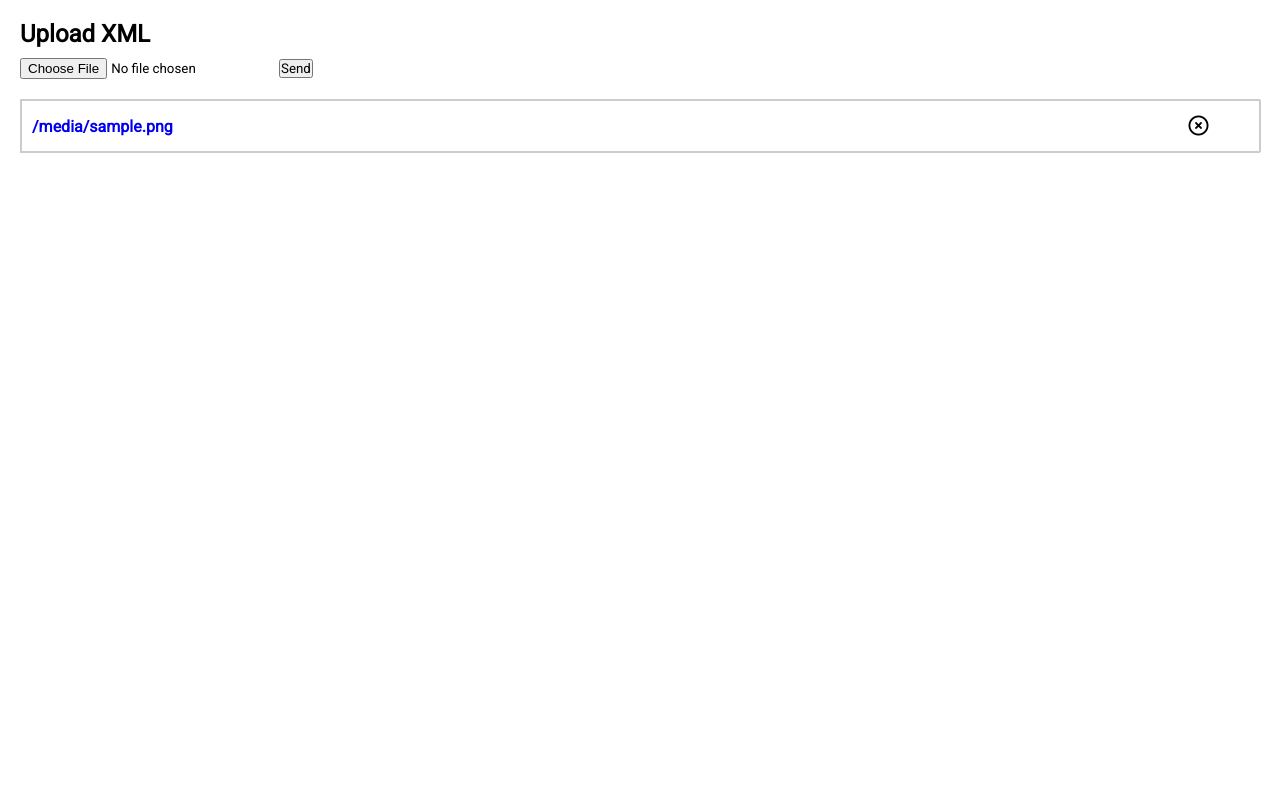
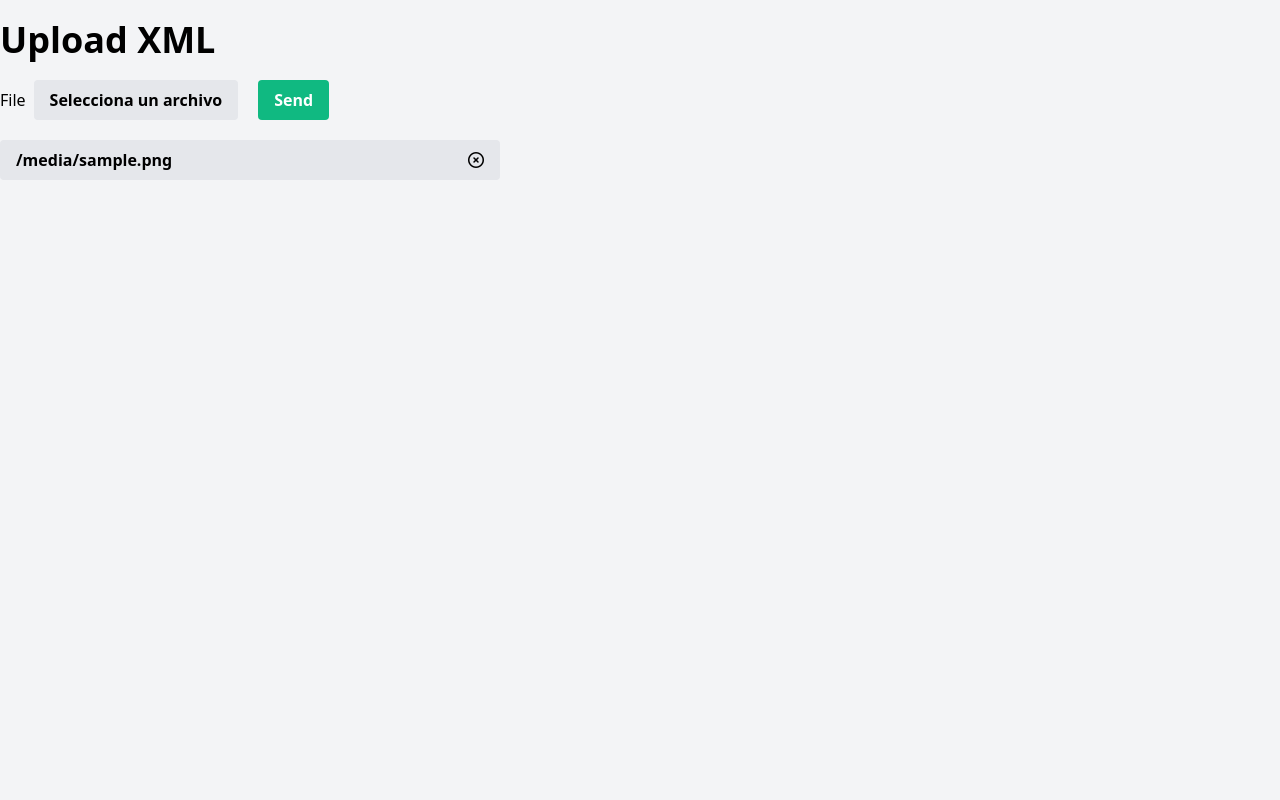
Before and after one commit to batcraker/nmapper, a Flask app: template templates/home.html in a window 1280 px wide. Run offline with Flask 3, Linux system fonts and the light colour scheme; the template is opened without the code that fills it: most values are stand-ins (such as "Sample title", 1, 10 or a date in 2020); some libraries are stand-ins or nearby versions.

Commit message:
Updating styles into main view

```diff
--- a/static/js/app.js
+++ b/static/js/app.js
@@ -2,11 +2,19 @@ const form = document.getElementById("upload-form");
 const uploadedFiles = document.getElementById('uploaded-files');
 const btnDelete = document.querySelectorAll('.delete')
 
+const inputFile = document.getElementById("file")
+const fileLabel = document.getElementById("file-label");
+
 const BASE_URL = window.location.origin
+
+
+inputFile.addEventListener("change", (e)=> {
+    fileLabel.innerHTML = e.target.files[0].name
+})
 
 form.addEventListener("submit",(e)=> {
     e.preventDefault()
-    const inputFile = document.getElementById("file")
+
     const file = inputFile.files[0]
 
     const formData = new FormData()
--- a/templates/home.html
+++ b/templates/home.html
@@ -3,24 +3,31 @@
 <head>
     <meta charset="UTF-8">
     <meta name="viewport" content="width=device-width, initial-scale=1.0">
-    <link rel="stylesheet" href="{{ url_for('static', filename='css/styles.css') }}">
+    <!-- <link rel="stylesheet" href="{{ url_for('static', filename='css/styles.css') }}"> -->
+    <script src="https://cdn.tailwindcss.com"></script>
     <link rel="stylesheet" href="https://cdnjs.cloudflare.com/ajax/libs/font-awesome/6.4.0/css/all.min.css" integrity="sha512-iecdLmaskl7CVkqkXNQ/ZH/XLlvWZOJyj7Yy7tcenmpD1ypASozpmT/E0iPtmFIB46ZmdtAc9eNBvH0H/ZpiBw==" crossorigin="anonymous" referrerpolicy="no-referrer" />
-    <title>Index</title>
+    <title>Nmapper - Inicio</title>
 </head>
-<body>
-    <div id="app">
-        <div class="upload">
-            <h2>Upload XML</h2>
-            <form id="upload-form">
-                <input type="file" accept="text/xml" name="file" id="file">
-                <button id="send">Send</button>
+<body class="flex justify-center h-screen bg-gray-100">
+    <div id="app" class="container py-5">
+        <div class="upload w-full space-y-5">
+            <h2 class="text-4xl font-bold">Upload XML</h2>
+            <form id="upload-form" class="flex space-x-5 items-center">
+                <label for="file" class="flex space-x-2 items-center">
+                    <span>File</span>
+                    <div id="file-label" class="py-2 px-4 bg-gray-200 font-bold rounded cursor-pointer">
+                        Selecciona un archivo
+                    </div>
+                </label>
+                <input type="file" accept="text/xml" name="file" id="file" class="hidden">
+                <button id="send" class="py-2 px-4 bg-emerald-500 font-bold rounded text-white">Send</button>
             </form>
         </div>
-        <div class="uploaded-files" id="uploaded-files">
+        <div class="uploaded-files w-full max-w-[500px] py-5 space-y-2" id="uploaded-files">
             {% for file in files  %}
-            <div class="file-url">
+            <div class="file-url flex py-2 px-4 bg-gray-200 rounded items-center justify-between hover:cursor-pointer">
                 <div class="file-body">
-                    <a href="{{ url_for('nmapper', filename=file) }}" class="link-file">
+                    <a href="{{ url_for('nmapper', filename=file) }}" class="link-file font-bold hover:text-emerald-500">
                         {{ file }}
                     </a>
                 </div>
--- a/templates/viewer.html
+++ b/templates/viewer.html
@@ -142,9 +142,7 @@
             })
         })
 
-
         const downloadBtn = document.getElementById('download')
-
         downloadBtn.addEventListener('click', () => {
             const targets = document.getElementById('targetsHidden').value.replaceAll("'", '"').replaceAll("None", "null")
             const targetsJson = JSON.parse(targets)
@@ -161,9 +159,6 @@
             })
         })
 
-
-
-
     </script>
 </body>
 </html>
```
